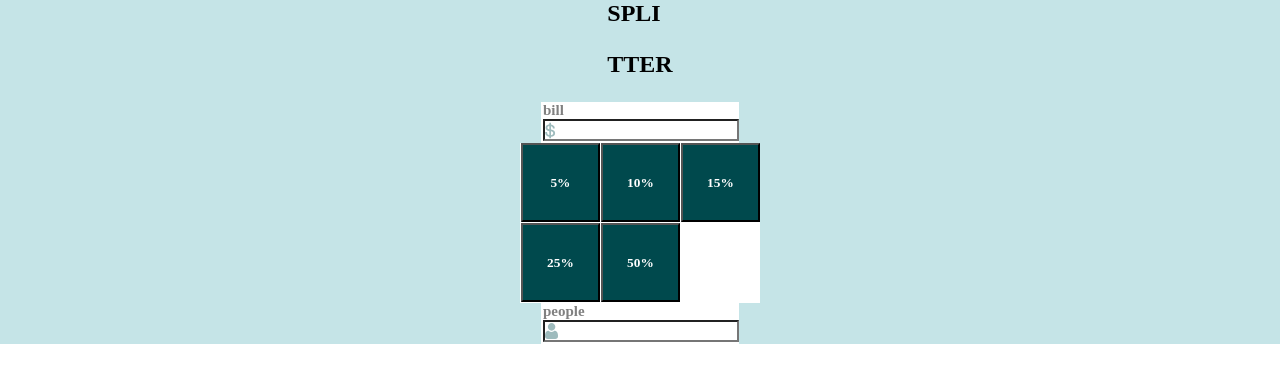
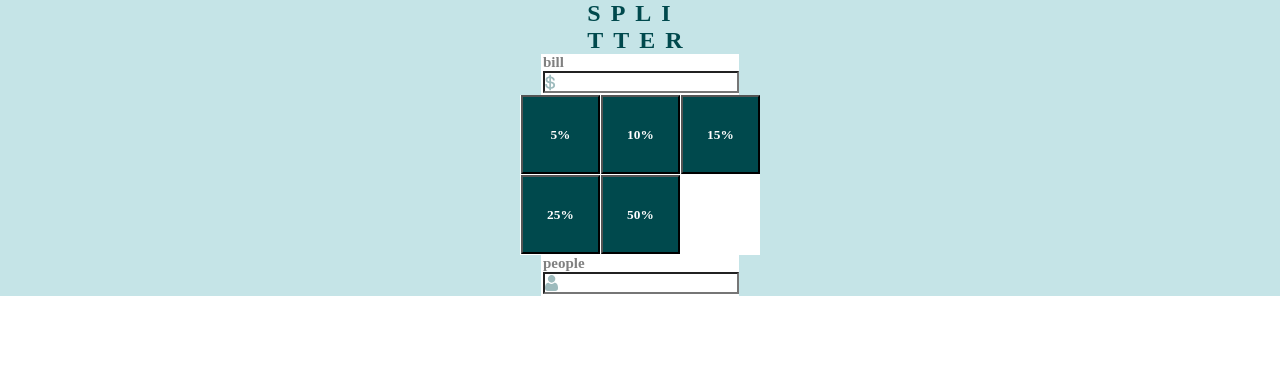
Before and after one commit to AiAweida/tipping, a React (Create React App) app: page / in a window 1280 px wide. Shown: the top 382 px of the page. Built offline with nearby package versions, Linux system fonts and the light colour scheme; a web font is replaced by a local one.

Commit message:
fixed the header title

```diff
--- a/src/App.tsx
+++ b/src/App.tsx
@@ -4,7 +4,7 @@ import { Amount } from "components/textbox";
 import "App.css";
 import { Header } from "containers/Header";
 import { Buttons } from "containers/Button";
-
+import "containers/Header/Header.css";
 function App() {
   return (
     <div className="App">
--- a/src/components/textbox/index.tsx
+++ b/src/components/textbox/index.tsx
@@ -8,7 +8,7 @@ export const Amount: React.FC<{
   return (
     <div className="Input_text">
       <label className="label__layout">{title}</label>
-      <input id={icon} className="Text" typeof="text" />
+      <input dir="rtl" id={icon} className="Text" typeof="text" />
     </div>
   );
 };
--- /dev/null
+++ b/src/containers/Header/Header.css
@@ -0,0 +1,6 @@
+.App__Header {
+  letter-spacing: 10px;
+  color: var(--Verydarkcyan);
+  font-family: var(--Family);
+  font-weight: bold;
+}
--- a/src/containers/Header/Header.tsx
+++ b/src/containers/Header/Header.tsx
@@ -1,11 +1,11 @@
 import React from "react";
-
 interface HeaderProps {}
-
 export const Header: React.FC<HeaderProps> = () => {
   return (
     <header className="App__Header">
-      SPLI<p>TTER</p>
+      SPLI
+      <br />
+      TTER
     </header>
   );
 };
```
